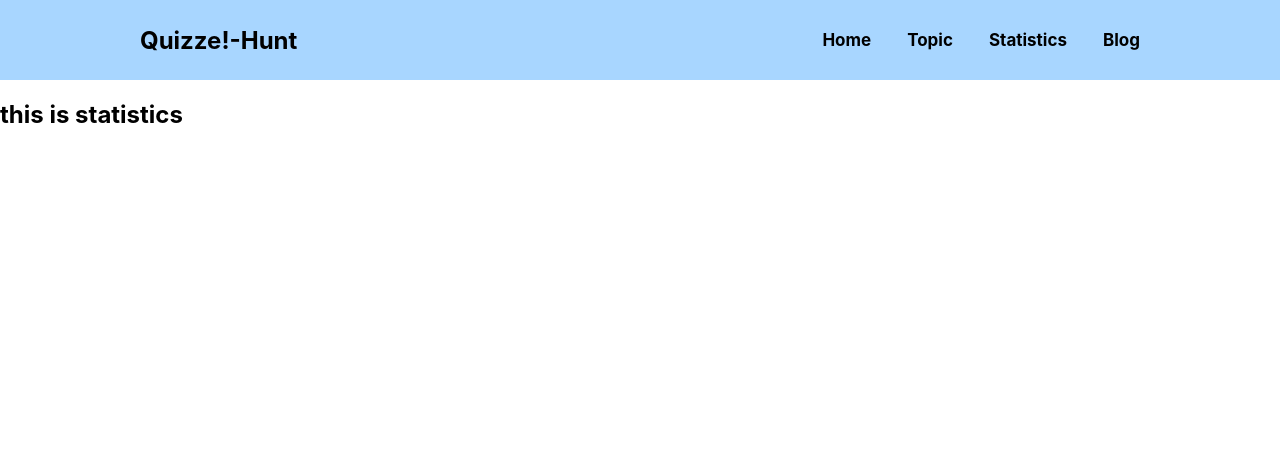
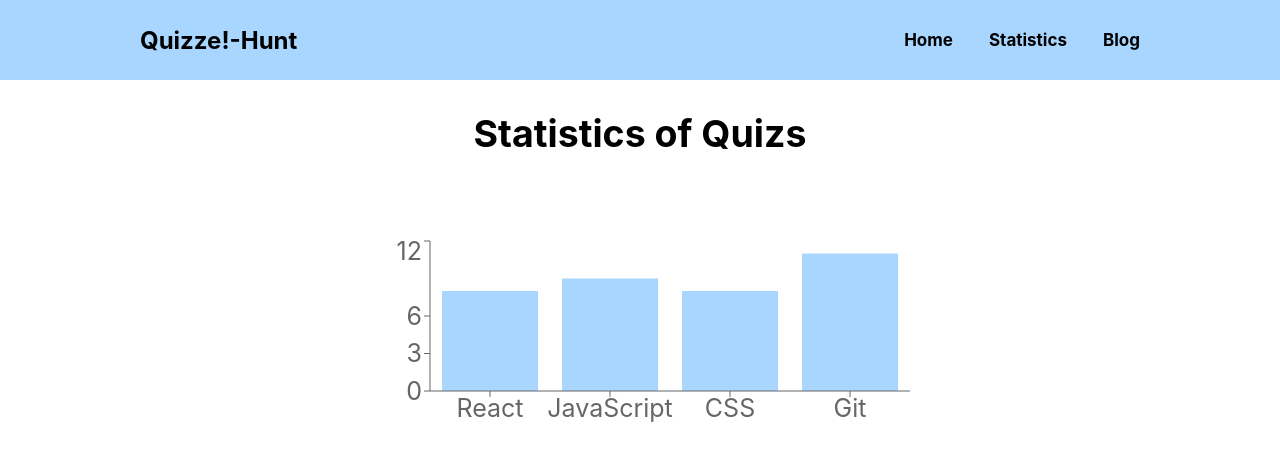
Before and after one commit to Talimul212/quizzz-hunt, a React (Create React App) app: page /statistics in a window 1280 px wide. Shown: the top 460 px of the page. Built offline with nearby package versions, Linux system fonts and the light colour scheme.

Commit message:
Statistics part code and css

```diff
--- a/src/App.js
+++ b/src/App.js
@@ -5,7 +5,7 @@ import './layOuts/Main'
 import Main from './layOuts/Main';
 import Blog from './Components/Blog/Blog';
 import Statistics from './Components/Statistics/Statistics';
-import Topic from './Components/Topic/Topic';
+
 import Quiz from './Components/Quiz/Quiz';
 function App() {
   const router = createBrowserRouter([
@@ -19,10 +19,6 @@ function App() {
             fetch('https://openapi.programming-hero.com/api/quiz')
           ,
           element: <Home></Home>
-        },
-        {
-          path: '/topic',
-          element: <Topic></Topic>
         },
         {
           path: '/statistics',
--- a/src/Components/Header/Header.js
+++ b/src/Components/Header/Header.js
@@ -11,7 +11,6 @@ const Header = () => {
             </div>
             <div>
                 <Link to="/">Home</Link>
-                <Link to="/topic">Topic</Link>
                 <Link to="/statistics">Statistics</Link>
                 <Link to="/blog">Blog</Link>
             </div>
--- a/src/Components/Options/Options.js
+++ b/src/Components/Options/Options.js
@@ -2,6 +2,7 @@ import React from 'react';
 import './Options.css'
 const Options = ({ options, handlerUserAns }) => {
     return (
+        <div>
             <div className='options-container'>
                 <div className='options-item'>
                     <input onClick={() => handlerUserAns()} type="radio" id="blue"></input>
@@ -20,6 +21,7 @@ const Options = ({ options, handlerUserAns }) => {
                     <p>{options[3]}</p>
                 </div>
             </div>
+        </div>
     );
 };
 
--- a/src/Components/Question/Question.js
+++ b/src/Components/Question/Question.js
@@ -2,7 +2,8 @@
 import Options from '../Options/Options';
 import './Question.css'
 import { EyeIcon } from '@heroicons/react/24/solid'
-const Question = ({ questions }) => {
+const Question = ({ questions, quizName }) => {
+
     const { question, correctAnswer, options } = questions;
     const handlerRealAns = () => {
         // console.log("hjfgjkfgj")
--- /dev/null
+++ b/src/Components/Quiz/Quiz.css
@@ -0,0 +1,5 @@
+.quiz-title {
+    text-align: center;
+    margin-bottom: 30px;
+    font-size: 30px;
+}
--- a/src/Components/Quiz/Quiz.js
+++ b/src/Components/Quiz/Quiz.js
@@ -1,11 +1,14 @@
 import React from 'react';
 import { useLoaderData } from 'react-router-dom'
 import Question from '../Question/Question';
+import './Quiz.css'
 const Quiz = () => {
     const quiz = useLoaderData();
+    const quizName = quiz.data.name;
     const questionList = quiz.data.questions;
     return (
         <div>
+            <h2 className='quiz-title'>Quiz Of {quizName}</h2>
             {
                 questionList.map(questions => <Question key={questions.id} questions={questions}></Question>)
             }
--- /dev/null
+++ b/src/Components/Statistics/Statistics.css
@@ -0,0 +1,10 @@
+.statistics {
+    text-align: center;
+    font-size: 25px;
+}
+
+.statistics-barchart {
+    margin-top: 80px;
+    display: flex;
+    justify-content: center;
+}
--- a/src/Components/Statistics/Statistics.js
+++ b/src/Components/Statistics/Statistics.js
@@ -1,9 +1,39 @@
 import React from 'react';
+import './Statistics.css'
+import { BarChart, Bar, XAxis, YAxis, Tooltip } from 'recharts';
+const Statistics = () => {
+    const data = [
+        {
+            name: 'React',
+            total: 8,
+        },
+        {
+            name: 'JavaScript',
+            total: 9,
+        },
+        {
+            name: 'CSS',
+            total: 8,
+        },
+        {
+            name: 'Git',
+            total: 11,
+        }
 
-const Statistics = () => {
+    ];
     return (
-        <div>
-            <h2>this is statistics</h2>
+        <div className='statistics'>
+            <h2>Statistics of Quizs</h2>
+
+            <div className='statistics-barchart' >
+                <BarChart width={550} height={190} data={data}>
+                    <Bar dataKey="total" fill="rgb(168, 214, 255)" />
+                    <XAxis dataKey="name" />
+                    <YAxis />
+                    <Tooltip></Tooltip>
+                </BarChart>
+            </div>
+
         </div>
     );
 };
--- a/src/Components/Topic/Topic.js
+++ /dev/null
@@ -1,11 +0,0 @@
-import React from 'react';
-
-const Topic = () => {
-    return (
-        <div>
-            <h2>this  is Topic</h2>
-        </div>
-    );
-};
-
-export default Topic;
```
Lines whose indentation alone changed are shown as unchanged.
